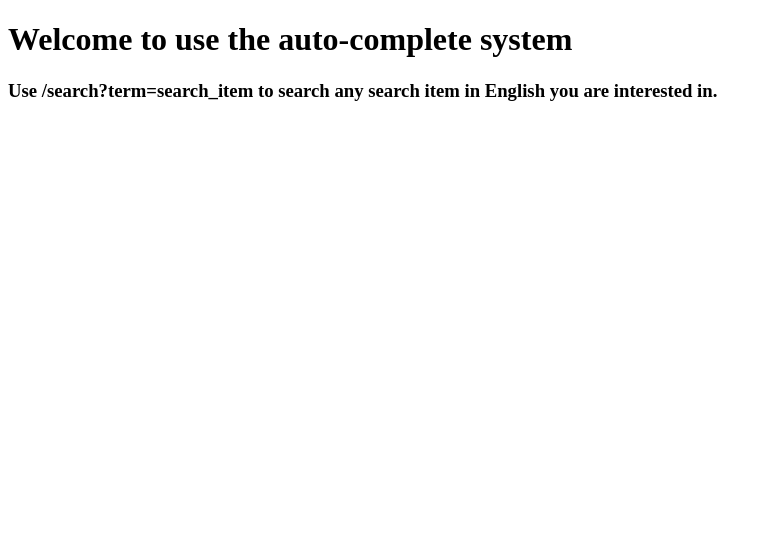
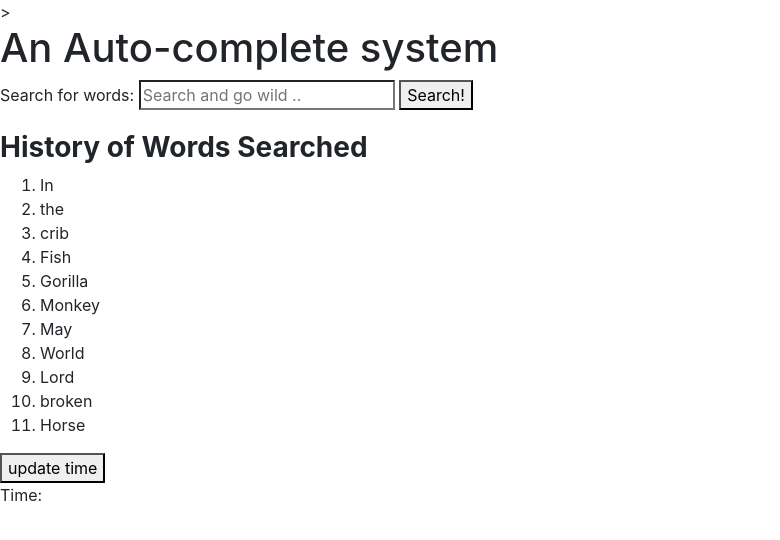
Before and after one commit to timwangmusic/Autocomplete-System, a Flask app: page / in a window 1280 px wide. Shown: the top 540 px of the page, without its empty margins (0-780 px from the left). Run offline with Flask 2, Linux system fonts and the light colour scheme; parts of the project's set-up code (start-up, migrations or seed data) failed here and were passed over; some libraries are stand-ins or nearby versions.

Commit message:
frontend Changes

```diff
--- a/service_flask.py
+++ b/service_flask.py
@@ -8,14 +8,23 @@ To use:
 
 from src.Server import Server
 from flask import Flask, url_for, request, render_template
+import datetime
 
 app = Flask(__name__)
 server = Server(connect_to_db=False)
 
 @app.route('/', methods=["GET"])
 def welcome():
-    # return "Welcome to use the auto-complete system!"
     return render_template("welcome_page.html")
+
+@app.route("/getTime", methods=["GET"])
+def getTime():
+    """
+    Print the time on the welcome/main page
+    """
+    now = datetime.date.today()
+    content = f"Thanks for visiting, Time now {now}"
+    return content
 
 @app.route('/search', methods=["GET"])
 def autocomplete():
@@ -30,6 +39,7 @@ def autocomplete():
     search_result = server.search(term)
     return render_template("search_results.html", term=term, results=search_result)
 
+
 with app.test_request_context():
     print(url_for('welcome'))
     print(url_for('autocomplete'))
--- a/templates/search_results.html
+++ b/templates/search_results.html
@@ -7,7 +7,9 @@
             <li> {{result}} </li>
         {% endfor %}
     </ul>
-
 {% else %}
   <h2>No result found for {{term}}!</h2>
 {% endif %}
+<body>
+  <button onclick="window.location.href = '/'">Home</button>
+</body>
--- a/templates/welcome_page.html
+++ b/templates/welcome_page.html
@@ -1,18 +1,82 @@
 <!doctype html>
+<html lang="en">
 <head>
+    <meta charset="UTF-8">
+    <meta name="viewport" content="width=device-width", initial-scale=1.0">
+    <meta http-equiv="X-UA-Compatible" content="ie-edge">
     <title>
         autocomplete
     </title>
-<!--    <link rel="stylesheet" type="text/css" href="style.css">-->
+    <!-- <link rel="stylesheet" type="text/css" href="./public/css/index.css"> -->
+    <!--Bootstrap CSS -->>
+    <link rel="stylesheet" href="https://maxcdn.bootstrapcdn.com/bootstrap/4.3.1/css/bootstrap.min.css">
+    <link rel="stylesheet" href="path/to/font-awesome/css/font-awesome.min.css">
+    <script src="https://ajax.googleapis.com/ajax/libs/jquery/3.4.1/jquery.min.js"></script>
+    <script src="https://cdnjs.cloudflare.com/ajax/libs/popper.js/1.14.7/umd/popper.min.js"></script>
+    <script src="https://maxcdn.bootstrapcdn.com/bootstrap/4.3.1/js/bootstrap.min.js"></script>
 </head>
 
 <body>
 
-<h1>    Welcome to use the auto-complete system</h1>
+</html>
+
+<h1>    An Auto-complete system </h1>
+
+<!-- linking script -->
+<!-- <button onclick="window.location.href = '/search?term=';">Search</button> -->
+<body>
+    <script type="text/javascript">
+    function search_words()
+    {
+        // type="search"
+        var url = document.getElementById("searchTxt").value;
+        document.write("Redirecting to the url in 1 second...");
+        console.log(url);
+        setTimeout(function(){window.location.href = '/search?term=' + url;}, 1000);
+    }
+    </script>
+    <!-- input tag -->
+    <label for = "Search-search">Search for words:</label>
+<!--input id="searchbar" onkeyup="search_words()" type="text" name="search" placeholder="Search and go wild ..."-->
+    <input type="search"
+        results = 5
+        id = "searchTxt"
+        name="q"
+        aria-label="Search for auto-complete"
+        placeholder="Search and go wild ..">
+    <button onclick="search_words();">Search!</button>
+    <p id="demo"></p>
+</body>
+
 <h3>
-    <div>
-        Use /search?term=search_item to search any search item in English you are interested in.
-    </div>
+    <b>History of Words Searched</b>
 </h3>
 
+<!-- ordered list -->
+<ol id='list'>
+        <li class="words">In</li>
+        <li class="words">the</li>
+        <li class="words">crib</li>
+        <li class="words">Fish</li>
+        <li class="words">Gorilla</li>
+        <li class="words">Monkey</li>
+        <li class="words">May</li>
+        <li class="words">World</li>
+        <li class="words">Lord</li>
+        <li class="words">broken</li>
+        <li class="words">Horse</li>
+    </ol>
+
+
+<script>
+function sendTimeToServer(){
+    var time = new Date();
+    var i = document.createElement("img");
+    i.src = "/getTime?time=" + time;
+    document.getElementById("time").innerHTML = time;
+}
+</script>
+<button onclick = "sendTimeToServer()">update time</button>
+<div id = "time">Time: </div>
+
 </body>
```
Also changed, not shown: templates/public/css/index.css (added, +35 -0 lines).
